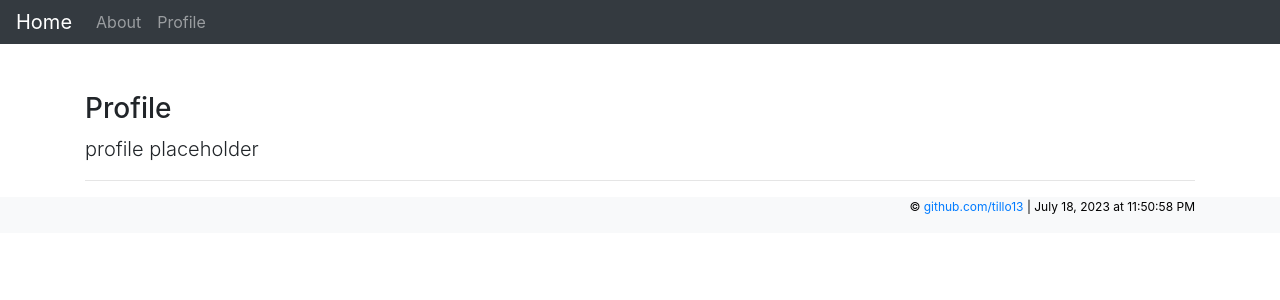
After one commit to tillo13/gcp-strava, a Flask app: page /profile in a window 1280 px wide. The commit adds this page. Shown: the top 300 px of the page. Run offline with Flask 2, Linux system fonts and the light colour scheme; some libraries are stand-ins or nearby versions.

Commit message:
set placeholder for profile

```diff
--- a/main.py
+++ b/main.py
@@ -76,6 +76,10 @@ def deauthorize():
 @app.route('/about')
 def about():
     return render_template('about.html')
+
+@app.route('/profile')
+def profile():
+    return render_template('profile.html')
 
 # Login endpoint to redirect users to the Stava login page
 @app.route('/login', methods=['GET'])
@@ -156,8 +160,6 @@ def exchange_token():
         expires_at = data['expires_at']
         athlete_id = data['athlete']['id']
         expires_in = data['expires_in']
-        #add in a session id to create a profile for them once logged in:
-        session["user_id"] = athlete_id
 
         # Timestamp right after Strava authorization
         strava_auth_end = time.time()
--- a/templates/default.html
+++ b/templates/default.html
@@ -40,6 +40,9 @@
           <li class="nav-item">
             <a class="nav-link" href="/about">About</a>
           </li>
+          <li class="nav-item">
+            <a class="nav-link" href="/profile">Profile</a>
+          </li>
         </ul>
       </div>
     </nav>
--- /dev/null
+++ b/templates/profile.html
@@ -0,0 +1,7 @@
+{% extends "default.html" %}
+
+{% block content %}
+<h3>Profile</h3>
+<p class="lead">profile placeholder</p>
+<hr/>
+{% endblock %}
```
Lines whose indentation alone changed are shown as unchanged.
